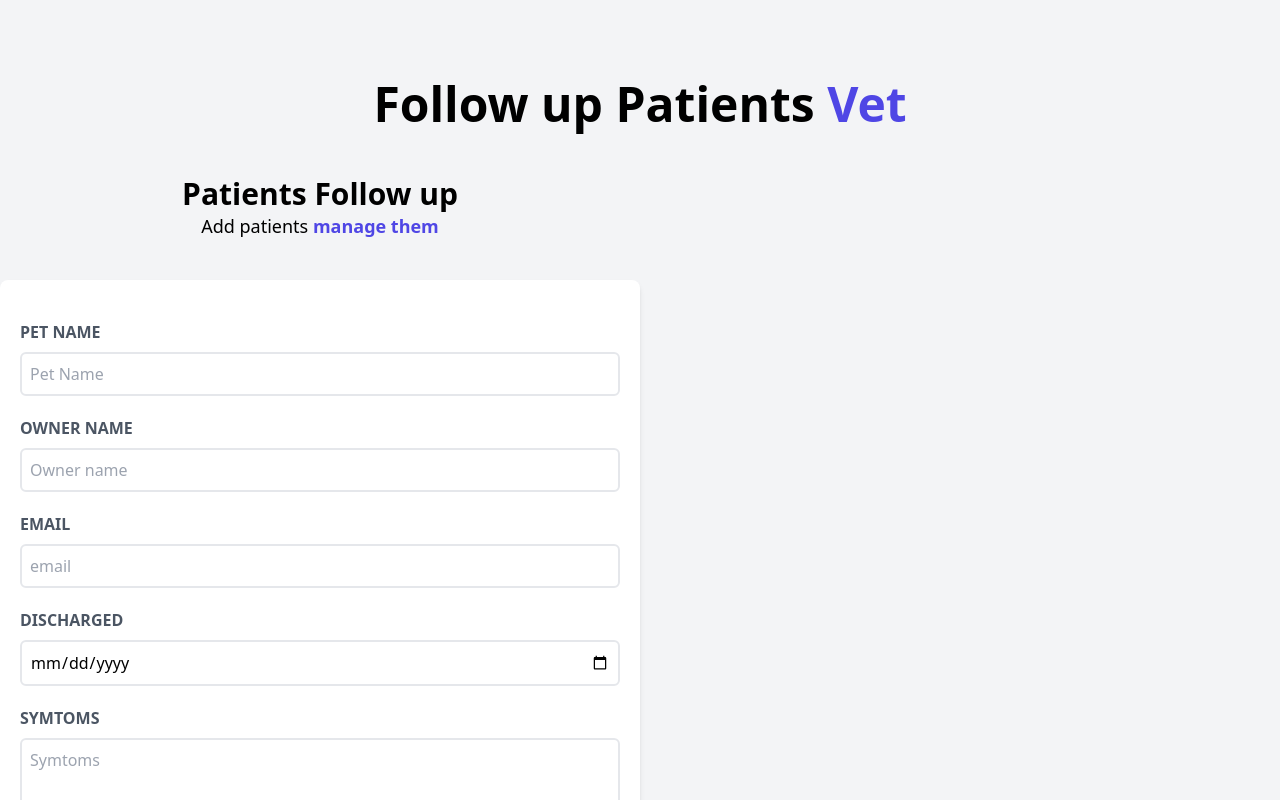
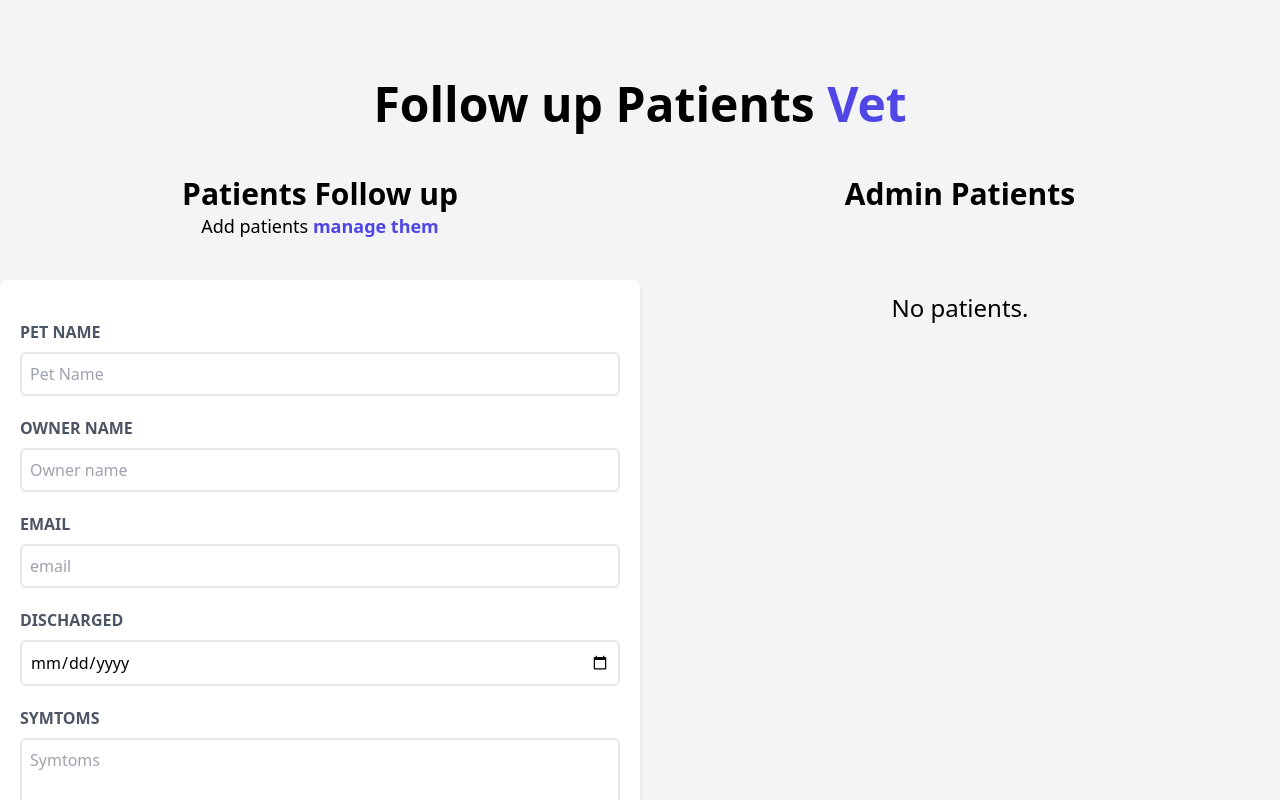
Before and after one commit to NancyMile/shope, a Vue app: page / in a window 1280 px wide. Shown: the top 800 px of the page. Built offline with nearby package versions, Linux system fonts and the light colour scheme.

Commit message:
app listing patients,displaying  not patients message

```diff
--- a/src/App.vue
+++ b/src/App.vue
@@ -1,6 +1,10 @@
 <script setup>
+import { ref } from 'vue';
 import Header from './components/Header.vue'
 import Form from './components/Form.vue'
+
+  const patients = ref([])
+
 </script>
 
 <template>
@@ -8,6 +12,15 @@ import Form from './components/Form.vue'
     <Header/>
     <div class="mt-12 md:flex">
       <Form/>
+
+      <div class="md:w-1/2 md:h-screen overflow-y-scroll">
+        <h3 class="font-black text-3xl text-center">Admin Patients</h3>
+        <div v-if="patients.length > 0 ">
+
+
+        </div>
+        <p v-else class="mt-20 text-2xl text-center"> No patients.</p>
+      </div>
     </div>
   </div>
 </template>
```
